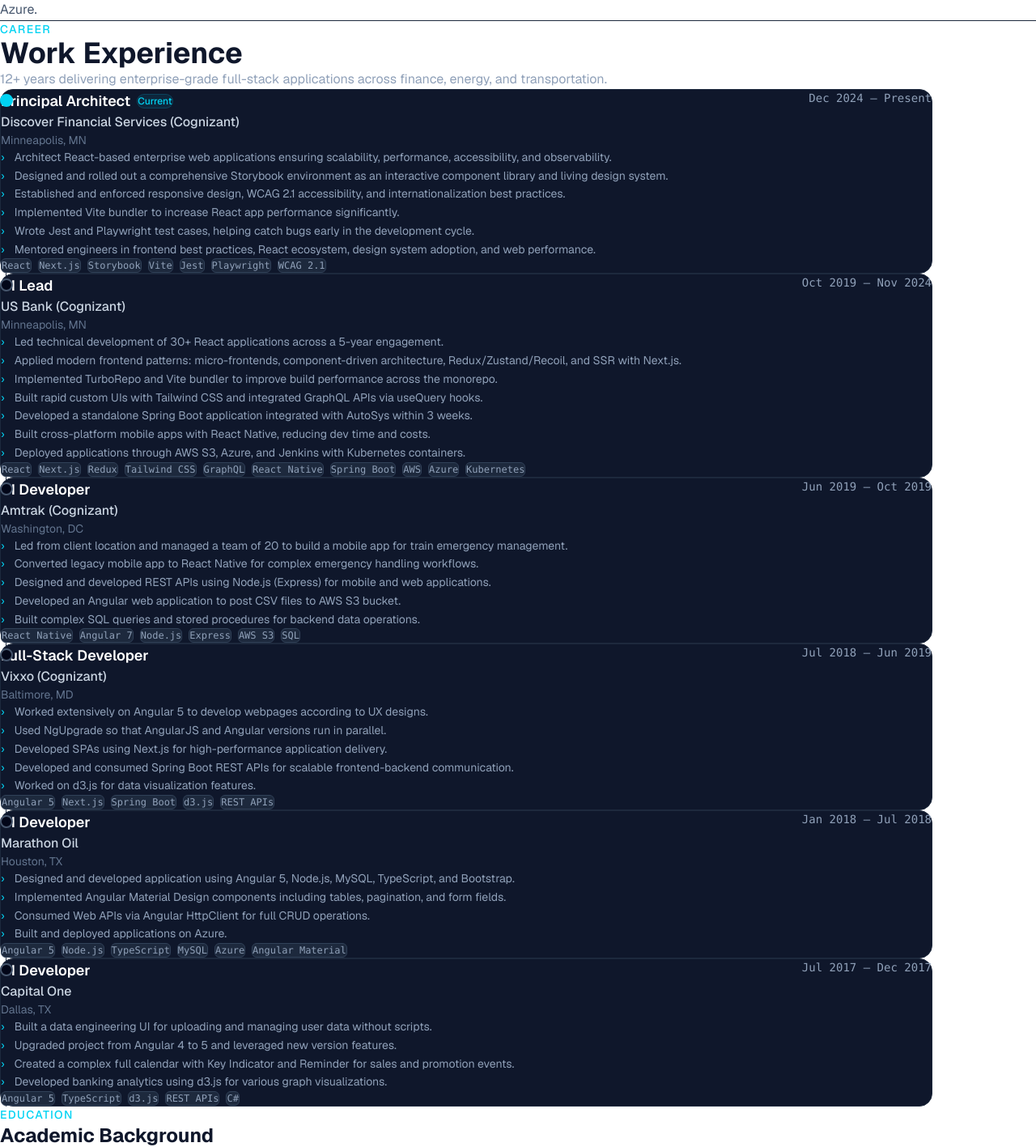
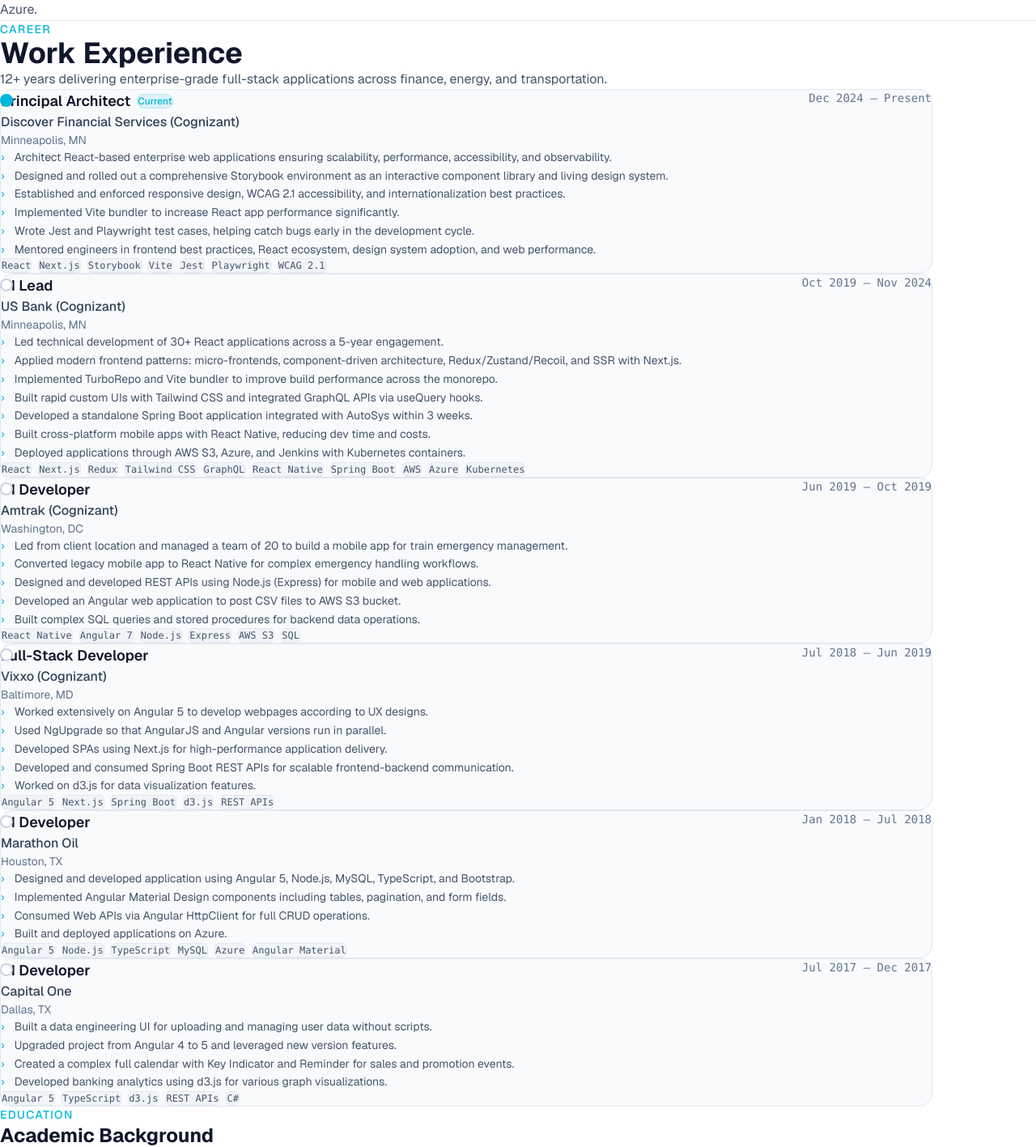
Before and after one commit to NavaneethReddi/Navaneeth-dev, a Next.js app: page / in a window 1280 px wide. Shown: the part 580-1997 px from the top of the page at 81% size. Built offline with nearby package versions, Linux system fonts and the light colour scheme; no server answers.

Commit message:
feat: light/dark theme - app/experience/page.tsx

```diff
--- a/app/experience/page.tsx
+++ b/app/experience/page.tsx
@@ -97,39 +97,37 @@ const jobs = [
 function Timeline() {
   return (
     <div className="relative">
-      {/* Vertical line */}
-      <div className="absolute left-[7px] top-2 bottom-0 w-px bg-slate-800" />
+      <div className="absolute left-[7px] top-2 bottom-0 w-px bg-slate-200 dark:bg-slate-800" />
       <div className="space-y-10">
         {jobs.map((job, i) => (
           <div key={i} className="relative pl-10">
-            {/* Dot */}
             <div
               className={`absolute left-0 top-1.5 w-4 h-4 rounded-full border-2 ${
                 job.current
-                  ? "bg-cyan-400 border-cyan-400"
-                  : "bg-slate-950 border-slate-600"
+                  ? "bg-cyan-500 border-cyan-500"
+                  : "bg-white dark:bg-slate-950 border-slate-300 dark:border-slate-600"
               }`}
             />
-            <div className="bg-slate-900 border border-slate-800 rounded-2xl p-6 hover:border-slate-600 transition-colors">
+            <div className="bg-slate-50 dark:bg-slate-900 border border-slate-200 dark:border-slate-800 rounded-2xl p-6 hover:border-slate-300 dark:hover:border-slate-600 transition-colors">
               <div className="flex flex-col sm:flex-row sm:items-start sm:justify-between gap-2 mb-4">
                 <div>
                   <div className="flex items-center gap-2 flex-wrap">
-                    <h3 className="text-lg font-semibold text-white">{job.title}</h3>
+                    <h3 className="text-lg font-semibold text-slate-900 dark:text-white">{job.title}</h3>
                     {job.current && (
-                      <span className="px-2 py-0.5 bg-cyan-500/10 text-cyan-400 text-xs font-medium rounded-full border border-cyan-500/20">
+                      <span className="px-2 py-0.5 bg-cyan-500/10 text-cyan-500 text-xs font-medium rounded-full border border-cyan-500/20">
                         Current
                       </span>
                     )}
                   </div>
-                  <p className="text-slate-300 font-medium">{job.company}</p>
+                  <p className="text-slate-700 dark:text-slate-300 font-medium">{job.company}</p>
                   <p className="text-slate-500 text-sm">{job.location}</p>
                 </div>
-                <span className="text-slate-400 text-sm font-mono whitespace-nowrap">{job.period}</span>
+                <span className="text-slate-500 dark:text-slate-400 text-sm font-mono whitespace-nowrap">{job.period}</span>
               </div>
               <ul className="space-y-2 mb-5">
                 {job.bullets.map((b, j) => (
-                  <li key={j} className="flex gap-3 text-slate-400 text-sm leading-relaxed">
-                    <span className="text-cyan-400 mt-1 flex-shrink-0">›</span>
+                  <li key={j} className="flex gap-3 text-slate-600 dark:text-slate-400 text-sm leading-relaxed">
+                    <span className="text-cyan-500 mt-1 flex-shrink-0">›</span>
                     {b}
                   </li>
                 ))}
@@ -138,7 +136,7 @@ function Timeline() {
                 {job.stack.map((s) => (
                   <span
                     key={s}
-                    className="px-2.5 py-0.5 text-xs font-mono bg-slate-800 text-slate-400 border border-slate-700 rounded-md"
+                    className="px-2.5 py-0.5 text-xs font-mono bg-slate-100 dark:bg-slate-800 text-slate-600 dark:text-slate-400 border border-slate-200 dark:border-slate-700 rounded-md"
                   >
                     {s}
                   </span>
@@ -154,19 +152,18 @@ function Timeline() {
 
 export function ExperienceSection() {
   return (
-    <section className="border-t border-slate-800">
+    <section className="border-t border-slate-200 dark:border-slate-800 transition-colors">
       <div className="max-w-6xl mx-auto px-6 py-20">
-        <p className="text-cyan-400 text-sm font-medium tracking-widest uppercase mb-3">Career</p>
-        <h2 className="text-4xl font-bold mb-3">Work Experience</h2>
-        <p className="text-slate-400 mb-14">
+        <p className="text-cyan-500 text-sm font-medium tracking-widest uppercase mb-3">Career</p>
+        <h2 className="text-4xl font-bold mb-3 text-slate-900 dark:text-white">Work Experience</h2>
+        <p className="text-slate-600 dark:text-slate-400 mb-14">
           12+ years delivering enterprise-grade full-stack applications across finance, energy, and transportation.
         </p>
         <Timeline />
 
-        {/* Education */}
         <div className="mt-20">
-          <p className="text-cyan-400 text-sm font-medium tracking-widest uppercase mb-3">Education</p>
-          <h2 className="text-2xl font-bold mb-8">Academic Background</h2>
+          <p className="text-cyan-500 text-sm font-medium tracking-widest uppercase mb-3">Education</p>
+          <h2 className="text-2xl font-bold mb-8 text-slate-900 dark:text-white">Academic Background</h2>
           <div className="space-y-4">
             {[
               { degree: "Master's in Information Technology Management", school: "Cumberland University", year: "2018" },
@@ -175,11 +172,11 @@ export function ExperienceSection() {
             ].map((edu) => (
               <div
                 key={edu.school}
-                className="flex flex-col sm:flex-row sm:items-center justify-between p-5 bg-slate-900 border border-slate-800 rounded-xl"
+                className="flex flex-col sm:flex-row sm:items-center justify-between p-5 bg-slate-50 dark:bg-slate-900 border border-slate-200 dark:border-slate-800 rounded-xl"
               >
                 <div>
-                  <p className="font-medium text-white">{edu.degree}</p>
-                  <p className="text-slate-400 text-sm">{edu.school}</p>
+                  <p className="font-medium text-slate-900 dark:text-white">{edu.degree}</p>
+                  <p className="text-slate-600 dark:text-slate-400 text-sm">{edu.school}</p>
                 </div>
                 <span className="text-slate-500 text-sm font-mono mt-1 sm:mt-0">{edu.year}</span>
               </div>
@@ -193,11 +190,9 @@ export function ExperienceSection() {
 
 export default function ExperiencePage() {
   return (
-    <main className="min-h-screen bg-slate-950 text-white">
+    <main className="min-h-screen bg-white dark:bg-slate-950 text-slate-900 dark:text-white transition-colors">
       <Nav />
-      <div className="pt-16">
-        <ExperienceSection />
-      </div>
+      <div className="pt-16"><ExperienceSection /></div>
     </main>
   );
 }
```
